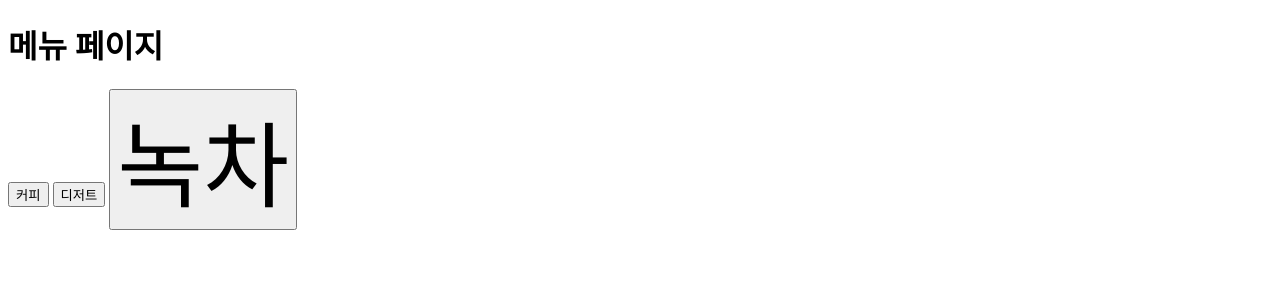
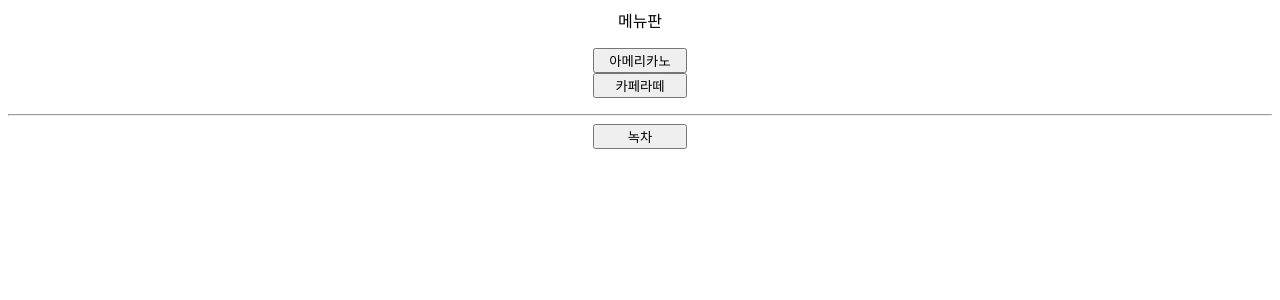
Before and after one commit to johnnyoh555/david, a Flask app: page /menu in a window 1280 px wide. Shown: the top 300 px of the page. Run offline with Flask 3, Linux system fonts and the light colour scheme.

Commit message:
Add separator line between coffee and tea

```diff
--- a/templates/menu.html
+++ b/templates/menu.html
@@ -5,9 +5,12 @@
     <title>메뉴</title>
 </head>
 <body>
-    <h1>메뉴 페이지</h1>
-    <button>커피</button>
-    <button>디저트</button>
-    <button style="font-size:70pt;">녹차</button>
+    <center>
+        메뉴판<p>
+        <button name="menu1" style="width:70pt;">아메리카노</button><br>
+        <button name="menu2" style="width:70pt;">카페라떼</button><br>
+        </p><hr>
+        <button name="menu2" style="width:70pt;">녹차</button>
+    </center>
 </body>
 </html>
```
